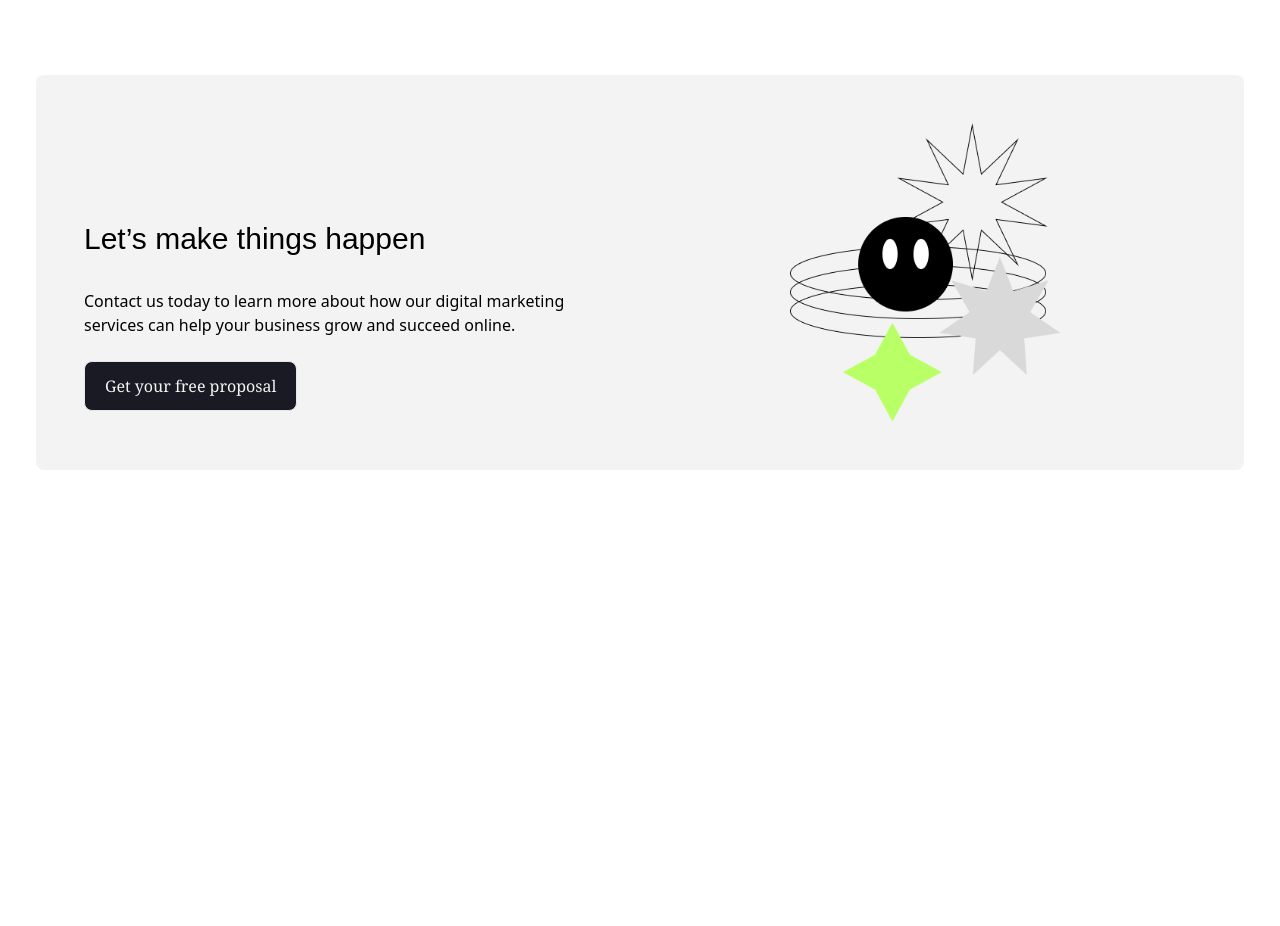
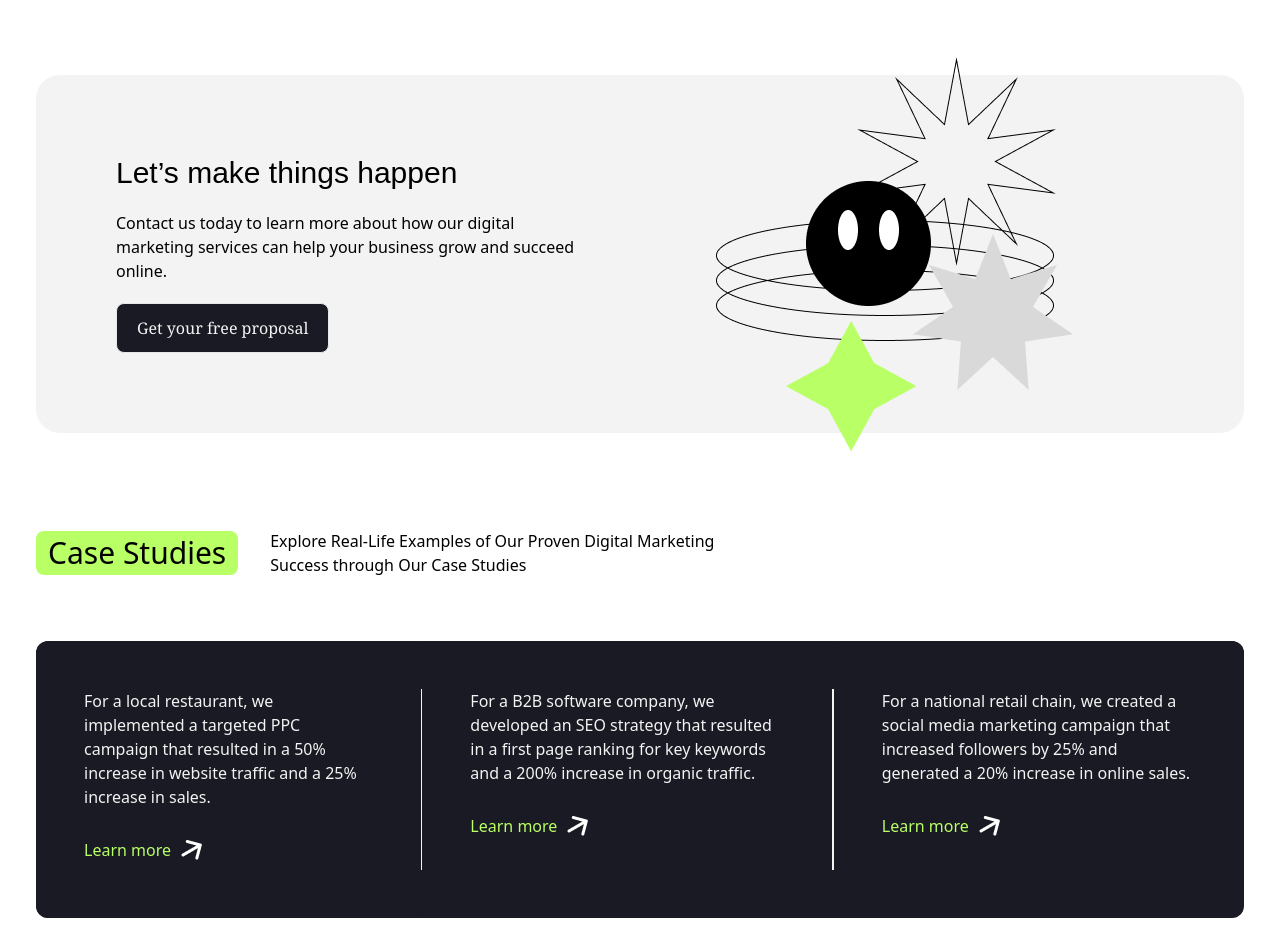
Before and after one commit to rahulroynipon/React_Project1, a React (Vite) app: page / in a window 1280 px wide. Shown: the part 1820-2746 px from the top of the page. Before the commit the page ends 2298 px from the top, so only its background shows below. Built offline with nearby package versions, Linux system fonts and the light colour scheme.

Commit message:
add caseStudies part

```diff
--- /dev/null
+++ b/src/components/CaseStudies.jsx
@@ -0,0 +1,56 @@
+import HeaderTitle from "../reuseables/HeaderTitle";
+import arrow from "./../assets/icon/rightupwhiteblack.png";
+import cn from "../../lib/cn";
+
+export default function CaseStudies() {
+  return (
+    <main className="width mt-20 padding-x padding-y">
+      <HeaderTitle
+        title={"Case Studies"}
+        content={
+          "Explore Real-Life Examples of Our Proven Digital Marketing Success through Our Case Studies"
+        }
+      />
+
+      <section className="md:bg-pBlack rounded-xl mt-16 flex gap-5 md:gap-0 overflow-x-auto scrollBAR">
+        <CaseCard
+          content={
+            "For a local restaurant, we implemented a targeted PPC campaign that resulted in a 50% increase in website traffic and a 25% increase in sales."
+          }
+        />
+        <div className="w-1 my-12 bg-pWhite hidden md:block"></div>
+
+        <CaseCard
+          content={
+            "For a B2B software company, we developed an SEO strategy that resulted in a first page ranking for key keywords and a 200% increase in organic traffic."
+          }
+        />
+        <div className="w-1 my-12 bg-pWhite hidden md:block"></div>
+        <CaseCard
+          content={
+            "For a national retail chain, we created a social media marketing campaign that increased followers by 25% and generated a 20% increase in online sales."
+          }
+        />
+      </section>
+    </main>
+  );
+}
+
+export function CaseCard({ content, clName }) {
+  return (
+    <div>
+      <main
+        className={cn(
+          "w-[300px] md:w-full p-7 md:p-12 text-pWhite flex flex-col items-start gap-5 shrink bg-pBlack rounded-xl",
+          clName
+        )}
+      >
+        <p>{content}</p>
+        <button className="text-primary flex items-center justify-center">
+          <p>Learn more</p>
+          <img src={arrow} alt="more" />
+        </button>
+      </main>
+    </div>
+  );
+}
--- a/src/components/Components.jsx
+++ b/src/components/Components.jsx
@@ -2,5 +2,6 @@ import HeroSection from "./HeroSection";
 import Company from "./Company";
 import Services from "./Services";
 import Happend from "./Happen";
+import CaseStudies from "./CaseStudies";
 
-export { HeroSection, Company, Services, Happend };
+export { HeroSection, Company, Services, Happend, CaseStudies };
--- a/src/components/Happen.jsx
+++ b/src/components/Happen.jsx
@@ -4,12 +4,31 @@ import IMG from "../assets/img/proposal1.png";
 export default function Happend() {
   return (
     <main className="mx-12 width padding-x padding-y mt-20 ">
-      <section className="bg-pWhite rounded-lg p-6 md:p-12 grid md:grid-cols-2 md:grid-rows-2 gap-5 md:gap-8">
+      <section className="bg-pWhite p-6 md:p-20 flex gap-10 rounded-3xl">
+        <div className="flex flex-col  gap-5">
+          <h1 className="font-space-grotesk text-3xl">
+            Let’s make things happen
+          </h1>
+          <p>
+            Contact us today to learn more about how our digital marketing
+            services can help your business grow and succeed online.
+          </p>
+          <Button btnText="Get your free proposal" clName={"md:self-start"} />
+        </div>
+        <div className="w-full hidden md:flex items-center justify-center">
+          <img className=" absolute z-20" src={IMG} alt="proposal" />
+        </div>
+      </section>
+    </main>
+  );
+}
+{
+  /* <section className="bg-pWhite rounded-lg p-6 md:p-12 grid md:grid-cols-2 md:grid-rows-2 gap-5 md:gap-8">
         <h1 className="self-end font-space-grotesk text-3xl">
           Let’s make things happen
         </h1>
         <section className="hidden md:col-span-1 md:row-span-2 md:flex  items-center justify-center">
-          <img className="max-w-[17rem]" src={IMG} alt="proposal" />
+          <img className=" absolute z-20" src={IMG} alt="proposal" />
         </section>
         <section className="flex flex-col gap-6">
           <p>
@@ -18,7 +37,5 @@ export default function Happend() {
           </p>
           <Button btnText="Get your free proposal" clName={"self-start"} />
         </section>
-      </section>
-    </main>
-  );
+      </section> */
 }
--- a/src/global/NavBar.jsx
+++ b/src/global/NavBar.jsx
@@ -25,7 +25,7 @@ export function NavBar() {
   }, []);
 
   return (
-    <main className="bg-white sticky top-0 flex justify-between items-center width padding-x padding-y">
+    <main className=" z-30 bg-white sticky top-0 flex justify-between items-center width padding-x padding-y">
       {/* logo start */}
       <h1>
         <img className="min-h-12 h-10 max-h-16" src={logo} alt="Company Logo" />
--- a/src/index.css
+++ b/src/index.css
@@ -27,22 +27,6 @@
   @apply transition-all duration-500;
 }
 
-.marquee-container {
-  width: 100%; /* Adjust width as needed */
-  overflow: hidden;
+.scrollBAR::-webkit-scrollbar {
+  width: 0;
 }
-
-.marquee-content {
-  display: flex;
-  gap: 10px; /* Adjust gap between items */
-  animation: scroll-marquee 40s linear infinite;
-}
-
-@keyframes scroll-marquee {
-  0% {
-    transform: translateX(100%);
-  }
-  100% {
-    transform: translateX(-100%);
-  }
-}
--- a/src/pages/Home.jsx
+++ b/src/pages/Home.jsx
@@ -1,5 +1,6 @@
 import { NavBar } from "../global/NavBar";
 import {
+  CaseStudies,
   Company,
   Happend,
   HeroSection,
@@ -14,6 +15,7 @@ export default function Home() {
       <Company />
       <Services />
       <Happend />
+      <CaseStudies />
     </>
   );
 }
```
